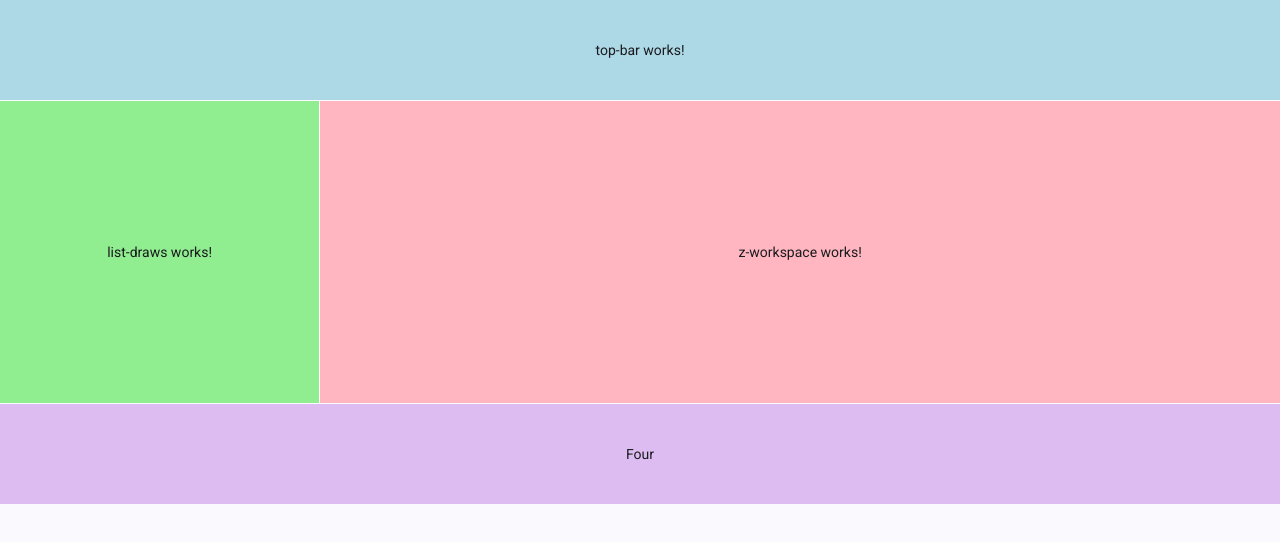
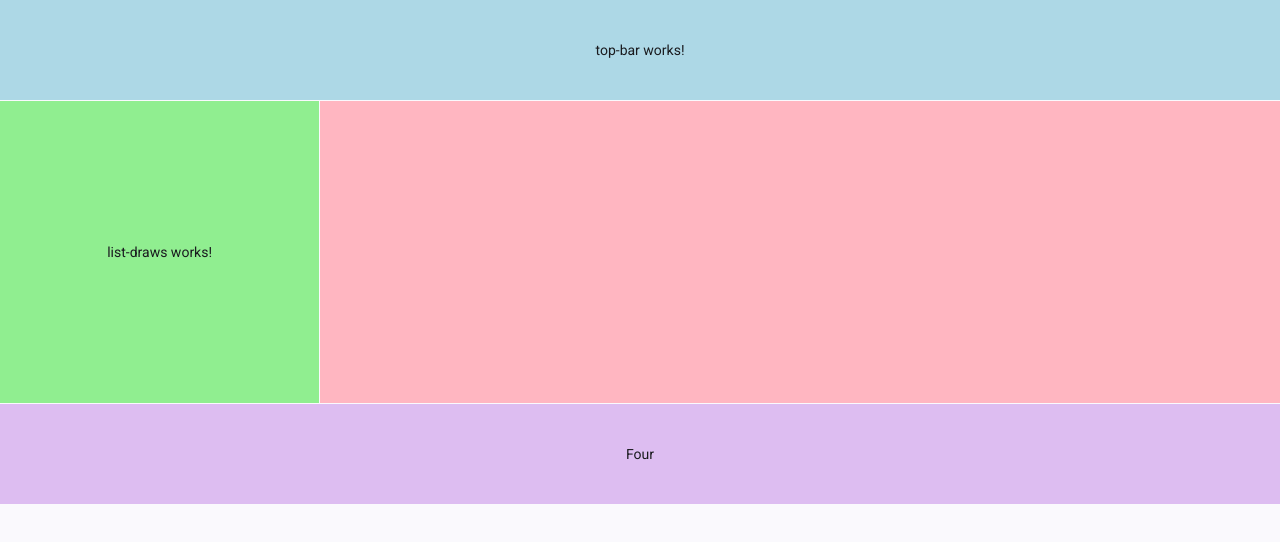
Before and after one commit to Nafis/AngDrew, an Angular app: page / in a window 1280 px wide. Shown: the top 542 px of the page. Built offline with nearby package versions, Linux system fonts and the light colour scheme.

Commit message:
router outlet

```diff
--- a/src/app/app.html
+++ b/src/app/app.html
@@ -14,14 +14,15 @@
 
         @case (1){ <app-list-draws></app-list-draws> }
 
-        @case (2){<app-z-workspace></app-z-workspace>}
+        @case (2){
+          <!-- Zone de dessin
+          <app-z-workspace></app-z-workspace>
+          -->
+          <router-outlet />
+        }
         @default { {{tile.text}}}
 
       }
     </mat-grid-tile>
   }
 </mat-grid-list>
-
-
-
-<router-outlet />
```
